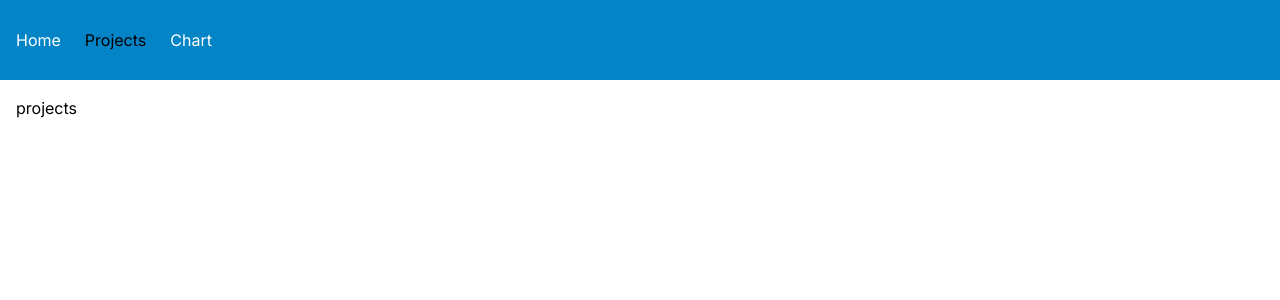
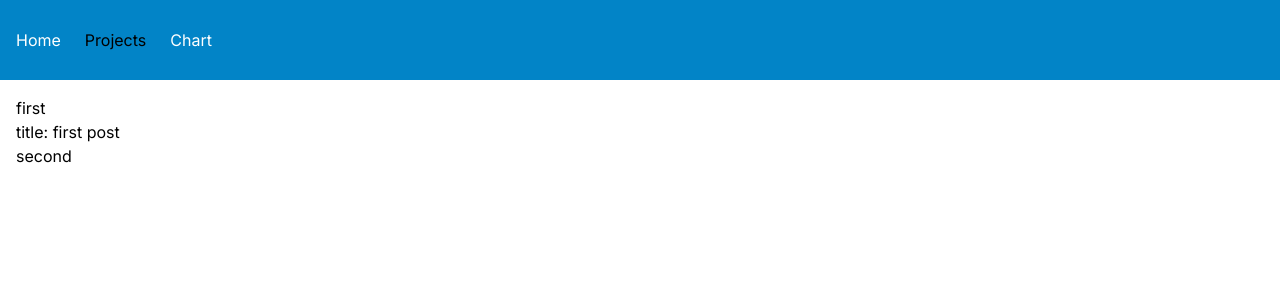
Before and after one commit to gwonhong/next-portfolio, a Next.js app: page /projects in a window 1280 px wide. Shown: the top 300 px of the page. Built offline with nearby package versions, Linux system fonts and the light colour scheme.

Commit message:
ADD reading mdx files from contents folder

```diff
--- /dev/null
+++ b/api/mdx/index.js
@@ -0,0 +1,32 @@
+import { promises as fs } from "fs";
+import path from "path";
+import { compileMDX } from "next-mdx-remote/rsc";
+
+const rootDirectory = path.join(process.cwd(), "contents");
+
+export async function getPostByName(name) {
+  const filePath = path.join(rootDirectory, name + ".mdx");
+  const fileContent = await fs.readFile(filePath);
+
+  const { frontmatter, content } = await compileMDX({
+    source: fileContent,
+    options: { parseFrontmatter: true },
+  });
+  return { name, frontmatter, content };
+}
+
+export async function getAllPostsMeta() {
+  const metas = [];
+  const fileNames = await fs.readdir(rootDirectory);
+  const mdxNames = [];
+  for (const fileName of fileNames) {
+    if (fileName.endsWith(".mdx")) {
+      mdxNames.push(fileName.slice(0, -4));
+    }
+  }
+  for (const mdxName of mdxNames) {
+    const { name, frontmatter } = await getPostByName(mdxName);
+    metas.push({ name, frontmatter });
+  }
+  return metas;
+}
--- a/app/projects/page.tsx
+++ b/app/projects/page.tsx
@@ -1,5 +1,32 @@
 import Link from "next/link";
+import { getPostByName, getAllPostsMeta } from "@/api/mdx";
 
-export default function Projects() {
-  return <div>projects</div>;
+function PostPreviewBlock({
+  meta,
+}: {
+  meta: { name: string; frontmatter: Record<string, unknown> };
+}) {
+  const frontmatterLines = [];
+  for (const key in meta.frontmatter) {
+    const value = meta.frontmatter[key];
+    frontmatterLines.push(
+      <p key={key}>
+        {key}: {value as string}
+      </p>
+    );
+  }
+  return (
+    <div>
+      <p>{meta.name}</p>
+      {frontmatterLines}
+    </div>
+  );
 }
+
+export default async function Projects() {
+  const metas = await getAllPostsMeta();
+  const previewBlocks = metas.map((meta, i) => {
+    return <PostPreviewBlock key={i} meta={meta} />;
+  });
+  return <div>{previewBlocks}</div>;
+}
--- /dev/null
+++ b/contents/first.mdx
@@ -0,0 +1,7 @@
+---
+title: first post
+---
+
+## this is first
+
+hello!
--- /dev/null
+++ b/contents/second.mdx
@@ -0,0 +1,3 @@
+## this is second
+
+hello!
```
